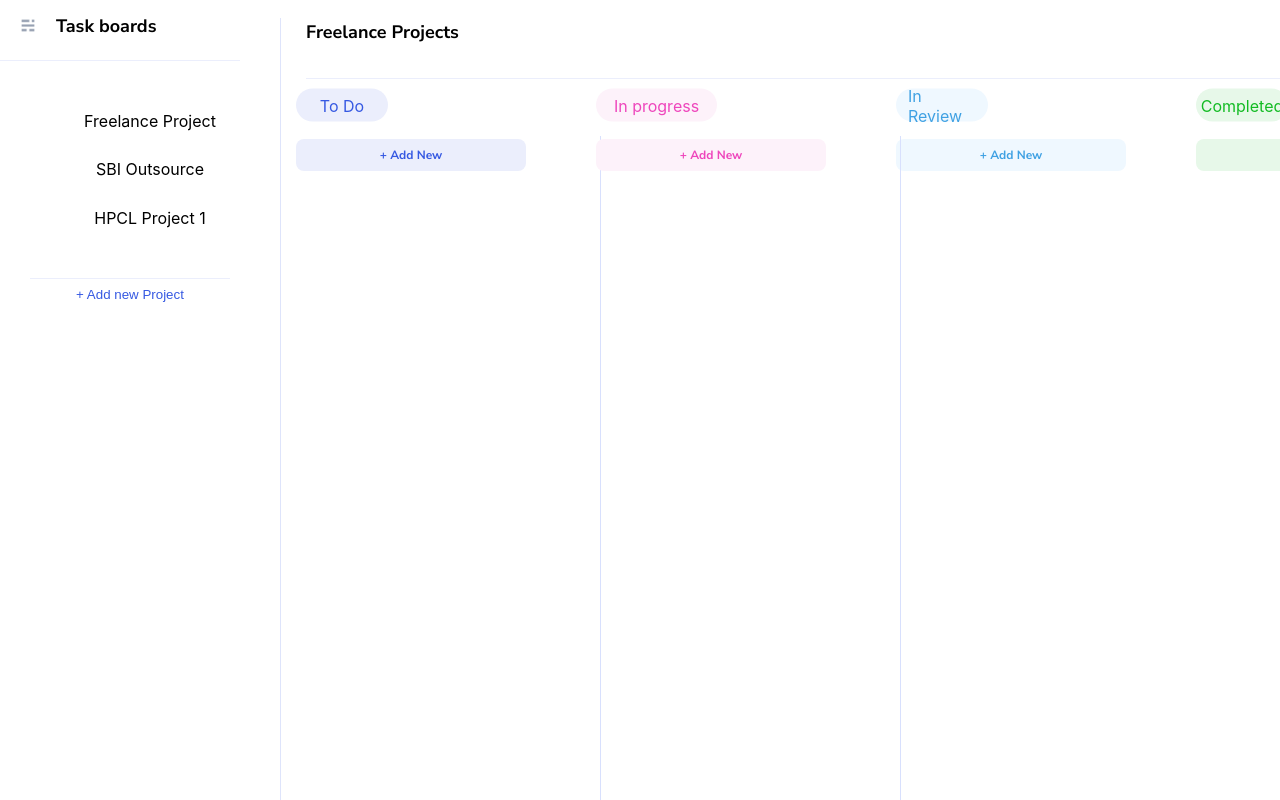
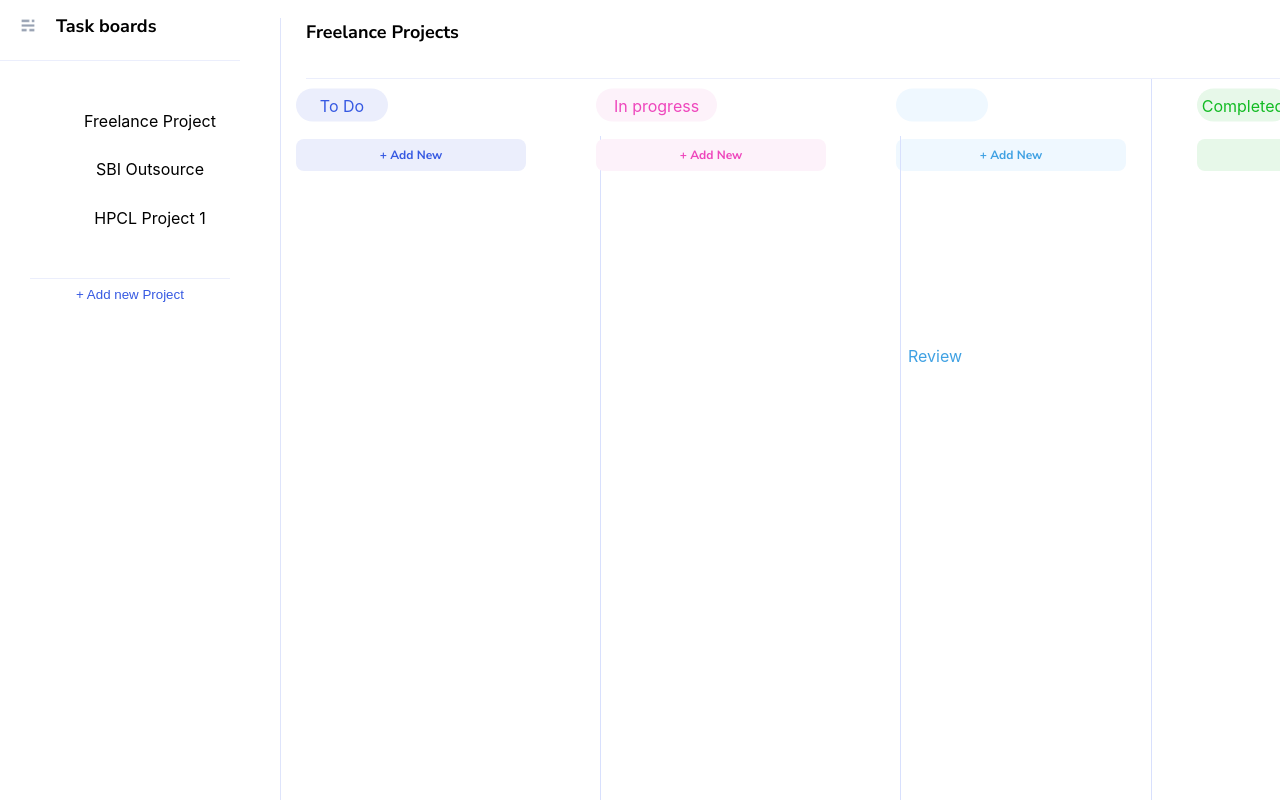
Before and after one commit to KasiViswanadh119/todoapp, a React (Create React App) app: page / in a window 1280 px wide. Shown: the top 800 px of the page. Built offline with nearby package versions, Linux system fonts and the light colour scheme.

Commit message:
ChangesForImprovement

```diff
--- a/src/App.css
+++ b/src/App.css
@@ -621,6 +621,8 @@ border: none;
 .review{
   display: flex;
   flex-direction: column;
+  border-right: 1px solid #D8E0FD;
+  line-height: 500px;
   width: 270px;
   height: 1024px;
   top: 84px;
--- a/src/pages/FreelanceProject.js
+++ b/src/pages/FreelanceProject.jsx
@@ -1,7 +1,6 @@
 // FreelanceProject.js
 import React, { useState,useEffect } from "react";
 import '../App.css';
-
 import TaskEditForm from "../components/TaskEditForm";
 
 
```
Also changed, not shown: src/App.jsx (renamed from src/App.js, +4 -4 lines), src/pages/HpclProject.jsx (renamed from src/pages/HpclProject.js), src/pages/Sbioutsource.jsx (renamed from src/pages/Sbioutsource.js).
